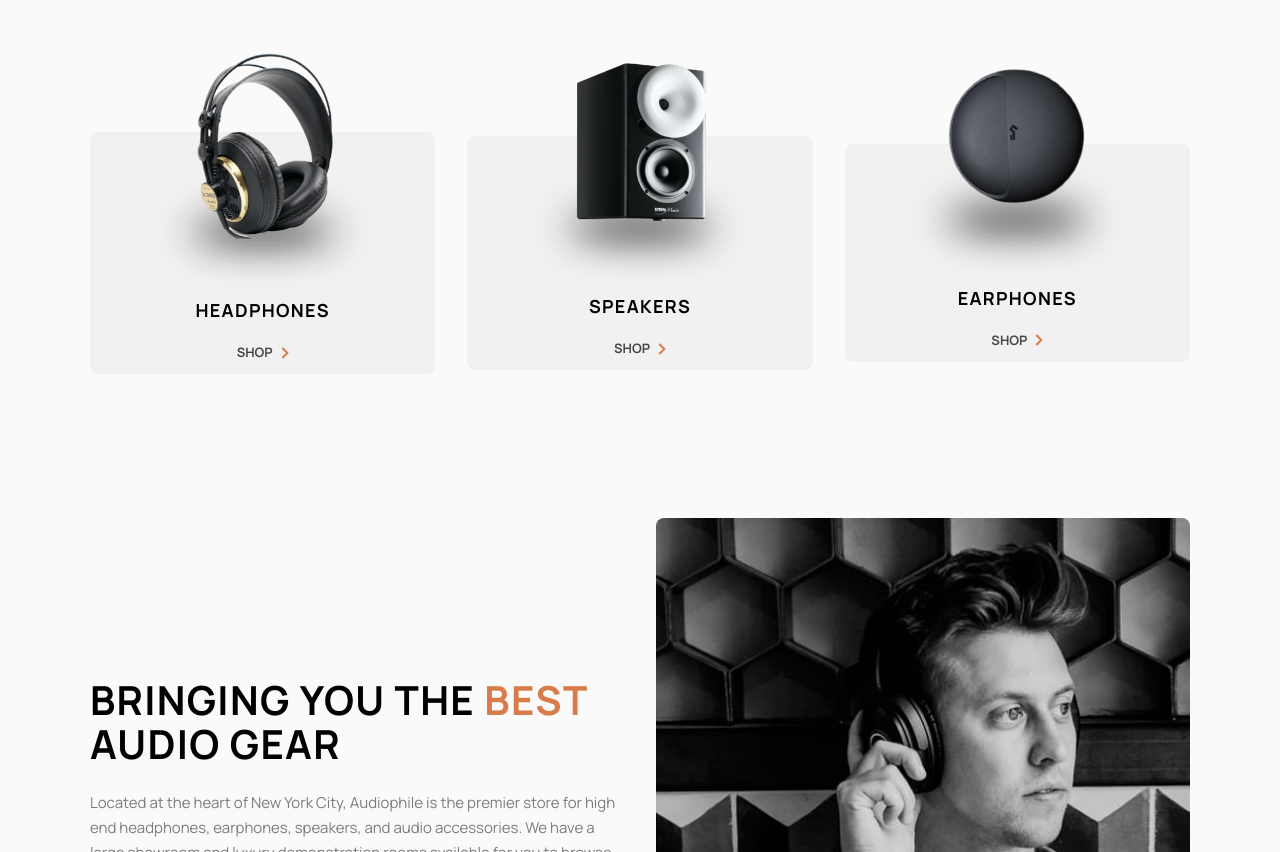
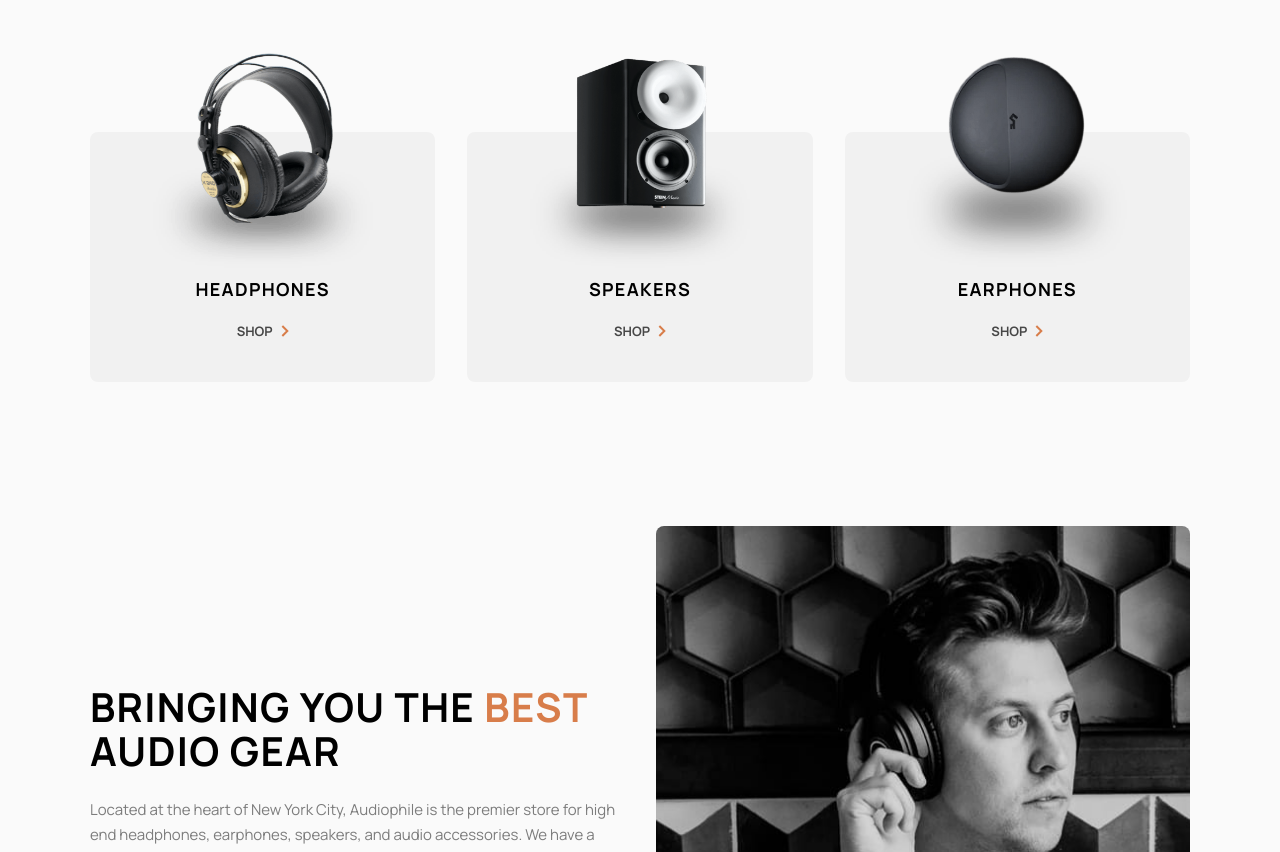
Before and after one commit to emekafredy/audiophile_ecommerce, a React (Vite) app: page /product/xx99-mark-two-headphones in a window 1280 px wide. Shown: the part 2720-3572 px from the top of the page. Built offline with nearby package versions, Linux system fonts and the light colour scheme.

Commit message:
set categories to grid for the same height

```diff
--- a/src/components/Common/Categories.jsx
+++ b/src/components/Common/Categories.jsx
@@ -14,7 +14,7 @@ function Categories({ data }) {
   return (
     <div className="bg-white-200 pt-52 pb-36">
       <div
-        className="flex sm-max:flex-col md-min:flex-row sm-max:gap-32 md-min:gap-4 lg-min:gap-8 items-center justify-between
+        className="grid sm-max:grid-cols-1 md-min:grid-cols-3 sm-max:gap-32 md-min:gap-4 lg-min:gap-8 items-center justify-between
           lg-max:w-[93%] xl-min:w-[1100px] 2xl-min:w-[1250px] m-auto"
       >
         {data?.map((category) => {
@@ -24,7 +24,7 @@ function Categories({ data }) {
               role="button"
               tabIndex={Number(category.id)}
               className="text-center bg-gray-100 rounded-lg text-black-200
-            hover:text-orange-200 hover:opacity-100 cursor-pointer w-[100%]"
+            hover:text-orange-200 hover:opacity-100 cursor-pointer w-[100%] h-[250px]"
               onClick={() => navigateCategory(category.name)}
               onKeyDown={() => navigateCategory(category.name)}
             >
```
